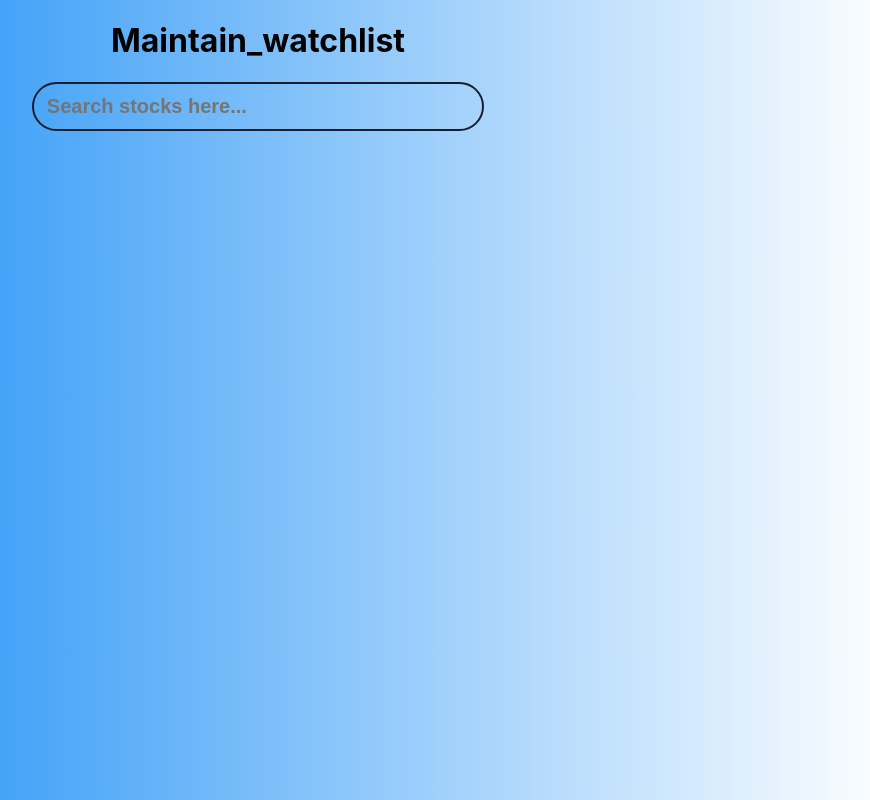
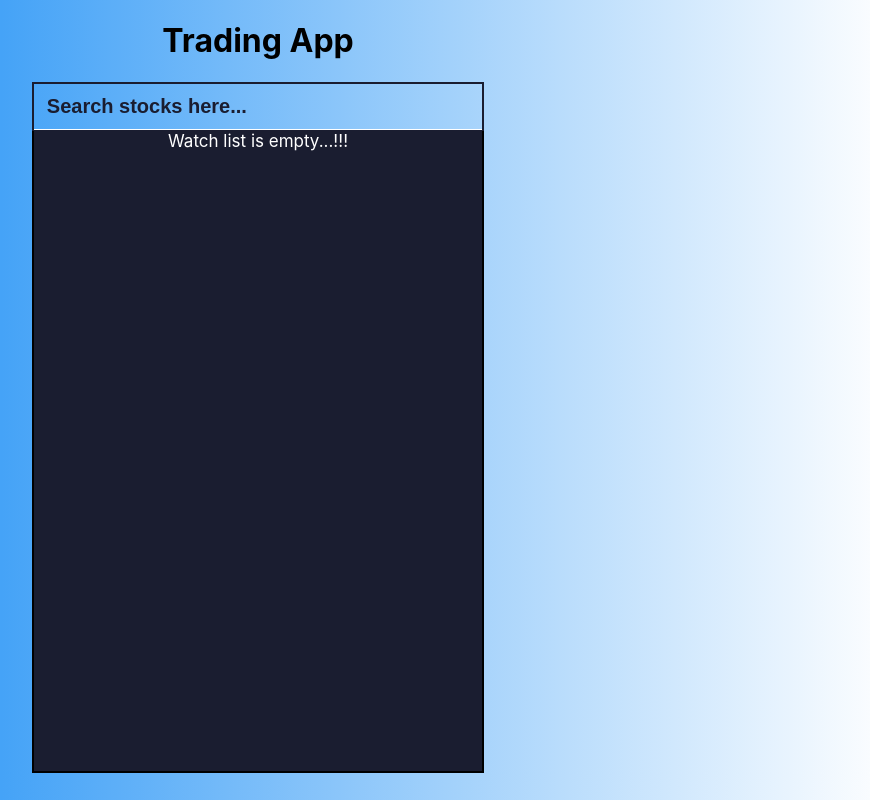
Before and after one commit to Malek1117/trinkerr_assignment, a React (Create React App) app: page / in a window 1280 px wide. Shown: the whole page, without its empty margins (382-1252 px from the left). Built offline with nearby package versions, Linux system fonts and the light colour scheme.

Commit message:
Final submission

```diff
--- a/package.json
+++ b/package.json
@@ -8,6 +8,7 @@
     "@testing-library/user-event": "^13.5.0",
     "react": "^17.0.2",
     "react-dom": "^17.0.2",
+    "react-outside-click-handler": "^1.3.0",
     "react-redux": "^7.2.6",
     "react-scripts": "5.0.0",
     "redux": "^4.1.2",
--- a/src/App.css
+++ b/src/App.css
@@ -5,7 +5,6 @@
 .main{
   border: 2px solid rgb(26,29,48);
   width: 35vw;
-  border-radius: 25px;
 }
 
 .search{
@@ -20,6 +19,10 @@
   color: rgb(26,29,48);
 }
 
+.search::placeholder{
+  color: rgb(26,29,48);
+}
+
 .search_data{
   width: 35vw;
   margin: auto;
@@ -27,8 +30,9 @@
   height: fit-content;
   font-size: 17px;
   max-height: 50vh;
-  border-end-end-radius: 25px;
-  border-end-start-radius: 25px;
+  position:absolute;
+  background-color:#45A3F7;
+  border-top: 1px solid white;
 }
 
 .search_data::-webkit-scrollbar{
@@ -38,7 +42,6 @@
 .search_data::-webkit-scrollbar-track{
   background-color:white;
   /* border: 1px solid black; */
-  border-end-end-radius: 30px;
 }
 
 .search_data::-webkit-scrollbar-thumb{
@@ -46,33 +49,32 @@
   border-radius: 25px;
 }
 
-.search_el{
+.element{
   color: white;
   display: flex;
   justify-content: space-between;
-  border-top: 1px solid white;
+  border-bottom: 1px solid white;
   padding: 10px 1vw;
 }
 
-.search_el+button{
-  position: relative;
-  top:100;
-  background-color:red;
+.element:hover{
+  background-color:#78bdfa;
 }
 
-.search_el:hover{
-  background-color:#45A3F7;
-}
-
-.search_el>div:nth-child(1){
+.element>div:nth-child(1){
   text-align: left;
 }
 
-.search_el>div:nth-child(2){
+.element>div:nth-child(1)>span{
+  font-size: 14px;
+  color: rgb(223, 219, 219);
+}
+
+.element>div:nth-child(2){
   text-align: right;
 }
 
-.search_el>div>p, .flex_div>div>p{
+.element>div>p, .flex_div>div>p{
   margin: 0;
 }
 
@@ -90,3 +92,32 @@
   cursor: pointer;
   box-shadow: 0px 0px 10px 5px rgba(0, 0, 0, .2);
 }
+
+.watch_list{
+  width: 35vw;
+  height: 80vh;
+  background-color: rgb(26,29,48);
+  border: 2px solid black;
+  border-top: none;
+  margin: auto;
+  max-height: 80vh;
+  overflow-y: scroll;
+}
+
+.watch_list::-webkit-scrollbar{
+  width: 15px;
+}
+
+.watch_list::-webkit-scrollbar-track{
+  background-color:rgb(26,29,48);
+}
+
+.watch_list::-webkit-scrollbar-thumb{
+  background-color: white;
+  border-radius: 25px;
+}
+
+.watch_list>span{
+  color: white;
+  font-size: 17px;
+}
--- a/src/App.js
+++ b/src/App.js
@@ -1,52 +1,13 @@
 import './App.css';
-import data from "./utils/data.json";
-import React from "react";
-import SearchEl from "./components/SearchEl";
+import Search from './components/Search';
+import WatchList from './components/WatchList';
 
 function App() {
-  const [stocks, setStock] = React.useState([]);
-
-  const debouce = (func)=>{
-    let timer;
-
-    return function (...args) {
-      const context = this;
-      if(timer) clearTimeout(timer);
-
-      timer = setTimeout(()=>{
-        timer = null;
-        func.apply(context, args);
-      }, 500);
-    }
-
-  };
-
-  const search = (str)=>{
-    if(str.length === 0){
-      setStock([]);
-      return false;
-    }else if(str.length<=2){
-      return false;
-    }
-
-    let temp = data.filter((e)=>e[0].split('::')[0].includes(str.trim().toUpperCase()));
-
-    console.log(temp);
-
-    setStock(temp);
-  }
-
-  const optimizeFn = React.useMemo(()=>debouce(search), []);
-
   return (
     <div className="App">
-      <h1>Maintain_watchlist</h1>
-      <div className="main">
-        <input type="text" className="search" onChange={(e)=>optimizeFn(e.target.value)} placeholder="Search stocks here..." />
-        <div className="search_data">
-          {stocks.map((e, i)=><SearchEl key={i} data={e} />)}
-        </div>
-      </div>
+      <h1>Trading App</h1>
+      <Search />
+      <WatchList />
     </div>
   );
 }
--- /dev/null
+++ b/src/components/Element.jsx
@@ -0,0 +1,27 @@
+import React from "react";
+import { useSelector, useDispatch } from "react-redux";
+import {Add_2_watchlist, Delete_from_watchlist} from "../Redux/action";
+
+export default function Element({data}){
+    const cal = ((data[1]-data[2])/data[2]).toFixed(2);
+    const [show, setShow] = React.useState(false);
+    const dispatch = useDispatch();
+    let watchList = useSelector((e)=>e.watchList);
+    watchList = watchList.filter((e)=>e[0]===data[0]);
+
+    return(
+        <div className="element" onMouseEnter={()=>setShow(true)} onMouseLeave={()=>setShow(false)}>
+            <div>
+                <p>{data[0].split("::")[0]}</p>
+                <span>{data[0].split("::")[1]}</span>
+            </div>
+            <div className="flex_div">
+                <button style={{display:show?"block":"none"}} onClick={()=>dispatch(watchList.length===0?Add_2_watchlist(data):Delete_from_watchlist(data))}>{watchList.length===0?"Add":"Delete"}</button>
+                <div>
+                    <p>{data[1].toFixed(2)}</p>
+                    <span style={{color:Math.sign(cal)===-1?"red":"green"}}>{Math.sign(cal)===-1||Math.sign(cal)===-0?"":"+"}{cal}%</span>
+                </div>
+            </div>
+        </div>
+    )
+}
--- /dev/null
+++ b/src/components/Search.jsx
@@ -0,0 +1,60 @@
+import React from "react";
+import data from "../utils/data.json";
+import Element from "./Element";
+import OutsideClickHandler from 'react-outside-click-handler';
+
+export default function Search(){
+  const [stocks, setStock] = React.useState([]);
+  const [input, setInput] = React.useState("");
+
+  const debouce = (func)=>{
+    let timer;
+
+    return function (...args) {
+      const context = this;
+      if(timer) clearTimeout(timer);
+
+      timer = setTimeout(()=>{
+        timer = null;
+        func.apply(context, args);
+      }, 500);
+    }
+
+  };
+
+  const search = (str)=>{
+    if(str.length === 0){
+      setStock([]);
+      return false;
+    }else if(str.length<=2){
+      return false;
+    }
+
+    let temp = data.filter((e)=>e[0].split('::')[0].includes(str.trim().toUpperCase()));
+
+    setStock(temp);
+  }
+
+  const optimizeFn = React.useMemo(()=>debouce(search), []);
+
+  const handleChange = (e)=>{
+    setInput(e);
+    optimizeFn(e);
+  }
+
+  const close = ()=>{
+    setStock([]);
+    setInput("");
+  }
+
+  return(
+    <OutsideClickHandler onOutsideClick={()=>{close()}}>
+      <div className="main">
+          <input type="text" className="search" value={input} onChange={(e)=>handleChange(e.target.value)} placeholder="Search stocks here..." />
+          <div className="search_data">
+            {stocks.map((e, i)=><Element key={i} data={e} />)}
+          </div>
+      </div>
+    </OutsideClickHandler>
+  );
+}
--- a/src/components/SearchEl.jsx
+++ /dev/null
@@ -1,23 +0,0 @@
-import React from "react";
-import { useSelector, useDispatch } from "react-redux";
-
-export default function SearchEl({data}){
-    const cal = ((data[1]-data[2])/data[2]).toFixed(2);
-    const [show, setShow] = React.useState(false);
-
-    return(
-        <div className="search_el" onMouseEnter={()=>setShow(true)} onMouseLeave={()=>setShow(false)}>
-            <div>
-                <p>{data[0].split("::")[0]}</p>
-                <span>{data[0].split("::")[1]}</span>
-            </div>
-            <div className="flex_div">
-                <button style={{display:show?"block":"none"}}>ADD</button>
-                <div>
-                    <p>{data[1].toFixed(2)}</p>
-                    <span style={{color:Math.sign(cal)===-1?"red":"green"}}>{Math.sign(cal)===-1?"":"+"}{cal}%</span>
-                </div>
-            </div>
-        </div>
-    )
-}
--- /dev/null
+++ b/src/components/WatchList.jsx
@@ -0,0 +1,12 @@
+import { useSelector} from "react-redux";
+import Element from "./Element";
+
+export default function WatchList(){
+    const watchList = useSelector((e)=>e.watchList);
+
+    return(
+        <div className="watch_list">
+            {watchList.length===0?<span>Watch list is empty...!!!</span>:watchList.map((e, i)=><Element key={i} data={e} />)}
+        </div>
+    )
+}
```
Also changed, not shown: 1 other file (tests, documents, lock files or other folders).
